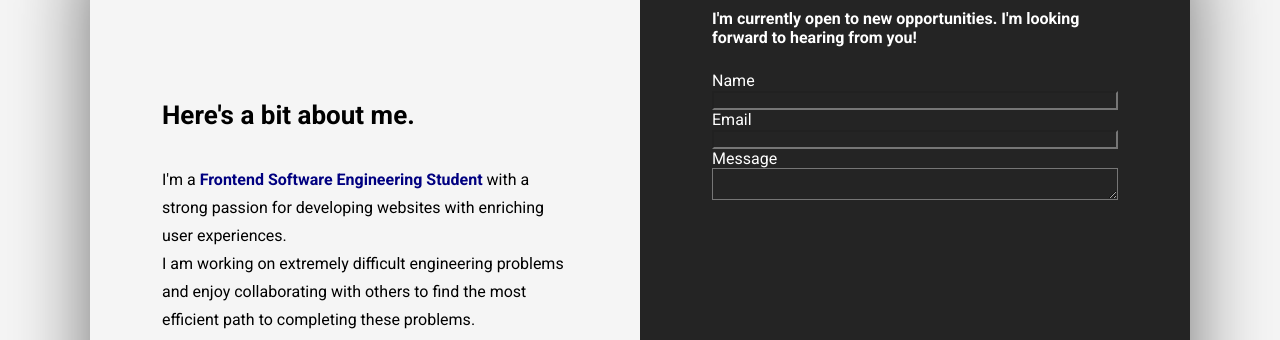
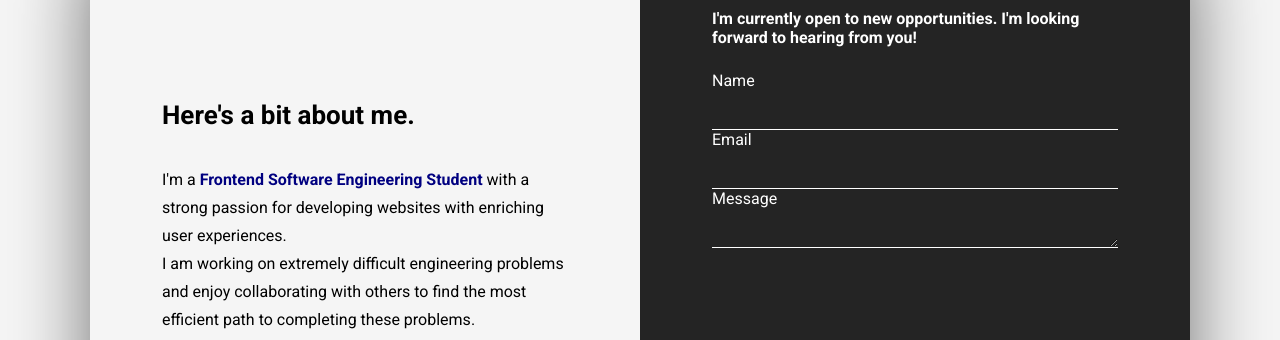
Before and after one commit to JonathanLee2020/ePortfolio, a plain HTML site: page index.html in a window 1280 px wide. Shown: the part 123-463 px from the top of the page. Drawn offline with Linux system fonts and the light colour scheme.

Commit message:
removed ugly borders, leaving only line underneath

```diff
--- a/styles.css
+++ b/styles.css
@@ -27,7 +27,11 @@ input, textarea {
     background-color: #242424;
     color: white;
     outline: none;
-
+    border: 1px solid white;
+    border-top: 0;
+    border-left: 0;
+    border-right: none;
+    height: 40px;
 }
 
 .container {
```
